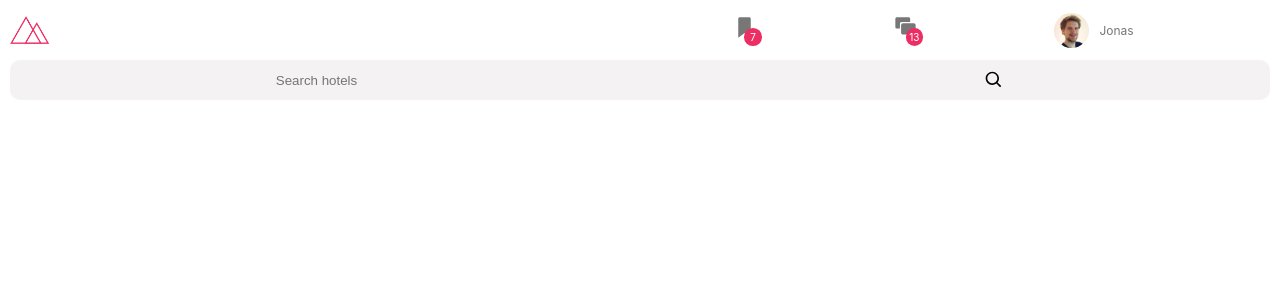
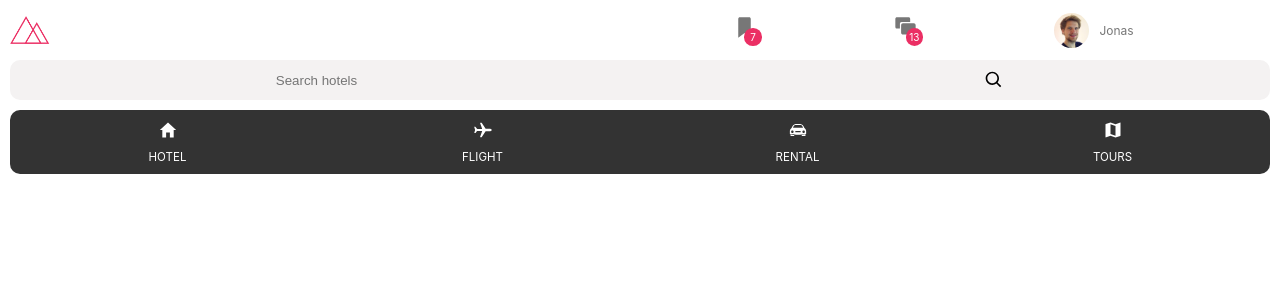
Before and after one commit to taleisagawinit/trillo, a React (Create React App) app: page / in a window 1280 px wide. Shown: the top 300 px of the page. Built offline with nearby package versions, Linux system fonts and the light colour scheme.

Commit message:
Adds nav bar

```diff
--- a/src/App.js
+++ b/src/App.js
@@ -1,11 +1,14 @@
 import React from 'react';
 import './app.scss';
+import Navigation from './layout/navigation/Navigation';
 import Header from './layout/header/Header';
+
 
 function App() {
   return (
-    <div>
+    <div style={{"position": "relative"}}>
       <Header />
+      <Navigation />
     </div>
   );
 }
--- a/src/_variables.scss
+++ b/src/_variables.scss
@@ -14,16 +14,6 @@ $shadow-dark: 0 2rem 6rem rgba(0,0,0,0.3);
 $shadow-light: 0 2rem 5rem rgba(0,0,0,0.06);
 $line: 1px solid var(--color-grey-light-2);
 
-// COMPONENTS
-
-
-// NOTIFICATION ICON
-$notification-icon-size: 2.5rem;
-$number-box-size: 2rem;
-$number-size: 1rem;
-
 // AVATAR ICON
 $avatar-icon-box-size: 3rem;
 $avatar-icon-size: 2rem;
-
-// LOGO ICON
--- a/src/app.scss
+++ b/src/app.scss
@@ -8,6 +8,8 @@
 @import "./components/logo-icon/logo-icon";
 @import "./components/notification-icon/notification-icon";
 @import "./components/searchbar/searchbar";
+@import "./components/nav-item/nav-item";
 
 // layout
 @import "./layout/header/header";
+@import "./layout/navigation/navigation";
--- /dev/null
+++ b/src/components/nav-item/NavItem.js
@@ -0,0 +1,10 @@
+import React from 'react';
+
+export default function(props) {
+  return (
+    <div className="nav-item">
+      <div className="nav-item__icon">{props.icon}</div>
+      <p className="nav-item__text">{props.name}</p>
+    </div>
+  )
+}
--- /dev/null
+++ b/src/components/nav-item/_nav-item.scss
@@ -0,0 +1,41 @@
+.nav-item {
+    text-transform: uppercase;
+    font-size: 1.15rem;
+    background-color: $color-grey-dark-1;
+    color: $color-white;
+    text-align: center;
+    position: relative;
+    transition: .5s;
+    padding: 1rem;
+    display: flex;
+    flex-direction: column;
+    justify-content: center;
+    width: 100%;
+
+  &__icon {
+    font-size: 2rem;
+    margin-bottom: .5rem;
+  }
+
+  &__icon, &__text {
+    position: relative;
+    z-index: 100;
+  }
+
+  &::after {
+    content: "";
+    width: 0;
+    height: 100%;
+    display: block;
+    background-color: $color-primary;
+    position: absolute;
+    left: 0;
+    top: 0;
+    transition: all .5s .2s;
+  }
+
+  &:hover::after {
+    width: 100%;
+  }
+
+}
--- /dev/null
+++ b/src/layout/navigation/Navigation.js
@@ -0,0 +1,15 @@
+import React from 'react';
+import NavItem from '../../components/nav-item/NavItem';
+import { IoMdHome, IoIosAirplane, IoIosCar, IoMdMap } from 'react-icons/io'
+
+
+export default function(props) {
+  return (
+    <nav className="navigation">
+      <NavItem name={"hotel"} icon={<IoMdHome/>}/>
+      <NavItem name={"flight"} icon={<IoIosAirplane/>}/>
+      <NavItem name={"rental"} icon={<IoIosCar/>}/>
+      <NavItem name={"tours"} icon={<IoMdMap/>}/>
+    </nav>
+  )
+}
--- /dev/null
+++ b/src/layout/navigation/_navigation.scss
@@ -0,0 +1,11 @@
+.navigation {
+  width: 100%;
+  display: flex;
+  flex-direction: row;
+  border-radius: 10px;
+  overflow: hidden;
+  margin-top: 1rem;
+  // position: fixed;
+  // bottom: 2rem;
+  // left: 0;
+}
```
